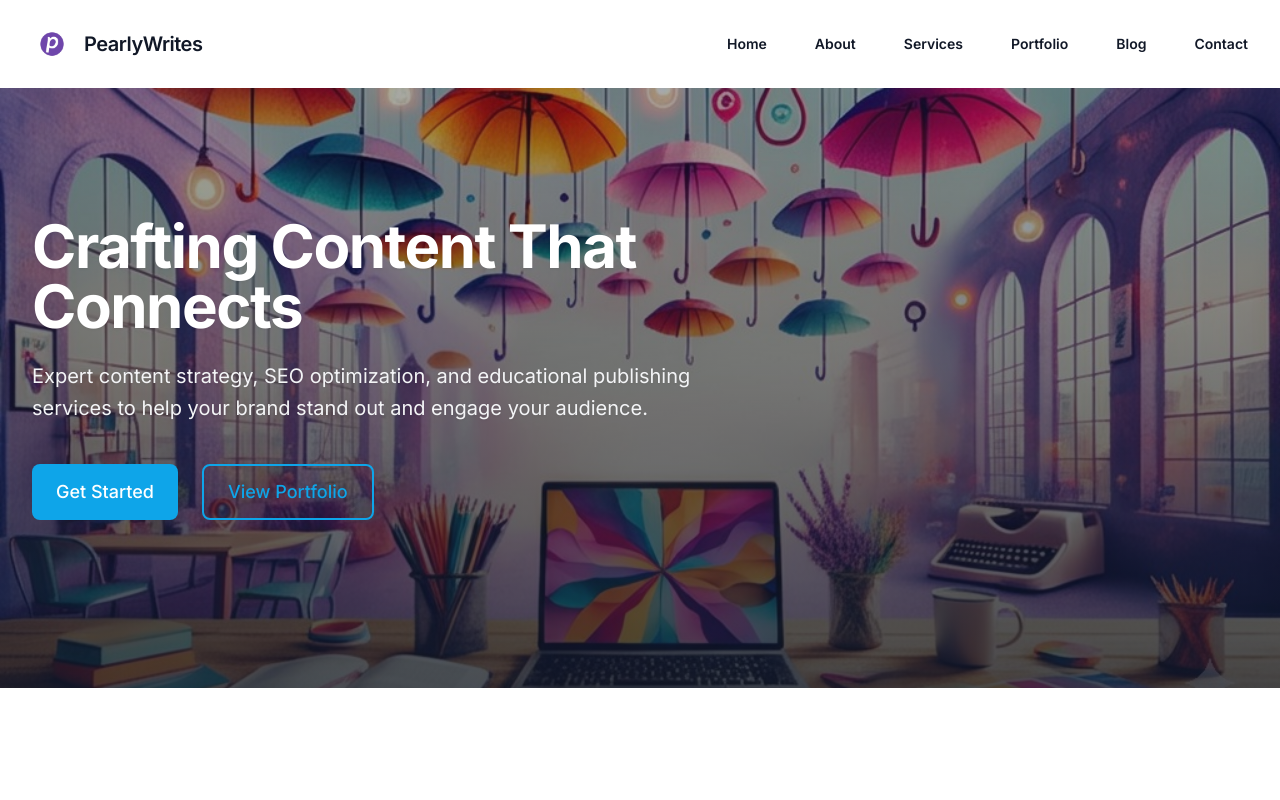
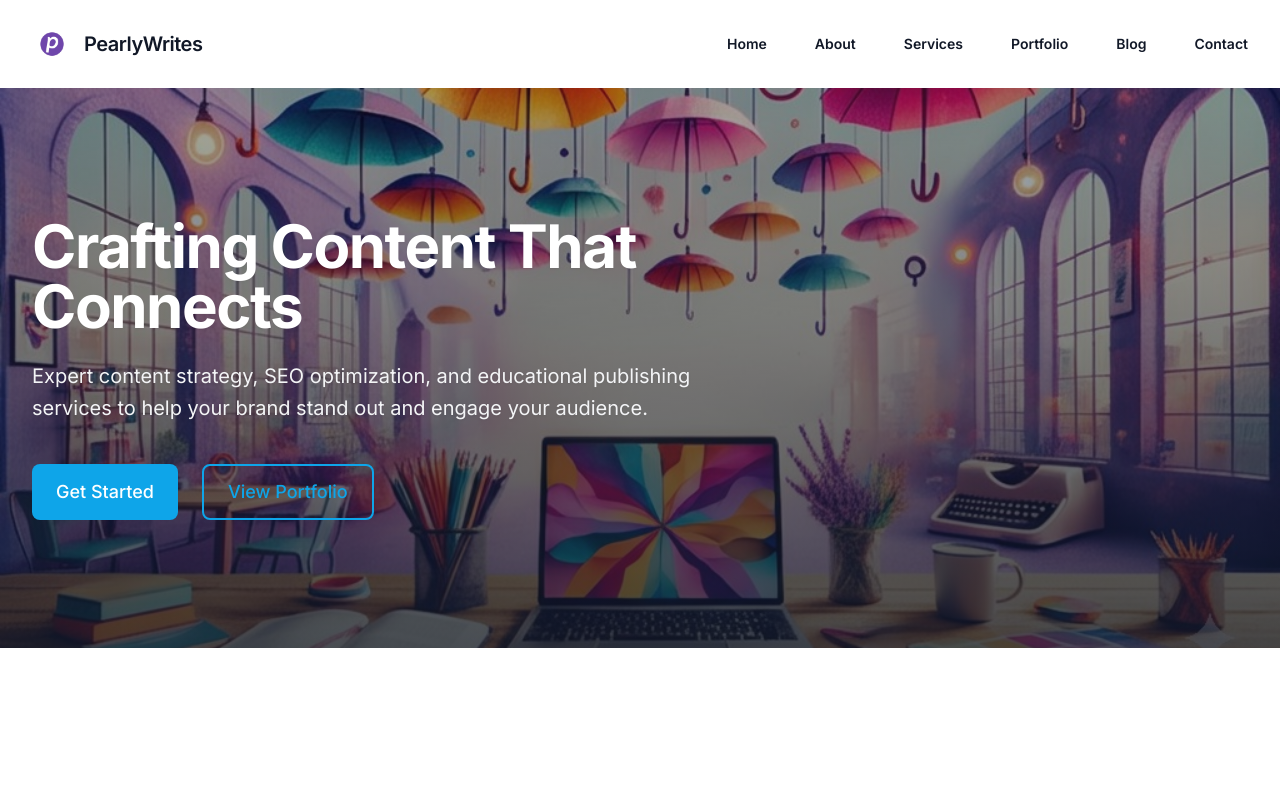
Before and after one commit to LFGConsulting/pearlywrites, a Next.js app: page / in a window 1280 px wide. Shown: the top 800 px of the page. Built offline with nearby package versions, Linux system fonts and the light colour scheme.

Commit message:
adjust hero image cropping

```diff
--- a/src/app/components/ui/Hero.tsx
+++ b/src/app/components/ui/Hero.tsx
@@ -1,3 +1,4 @@
+import Image from 'next/image'
 import { Container } from './Container'
 import { Button } from './Button'
 
@@ -17,12 +18,15 @@ export function Hero({
   className = '',
 }: HeroProps) {
   return (
-    <div className="relative min-h-[600px] bg-gray-900">
+    <div className="relative aspect-[16/7] sm:aspect-[16/6] bg-gray-900">
       {/* Background image - increase visibility by reducing opacity */}
-      <img
+      <Image
         src="/pearlywriteshero.jpeg"
         alt="Creative workspace with colorful umbrellas and hanging lights"
-        className="absolute inset-0 w-full h-full object-cover opacity-80"
+        fill                   /* = layout: fill + position: absolute */
+        priority               /* load immediately on first paint   */
+        sizes="100vw"          /* let Next generate correct breakpoints */
+        className="object-cover object-[center_65%] opacity-80"
       />
 
       {/* Gradient overlay - lighter gradient for better image visibility */}
```
